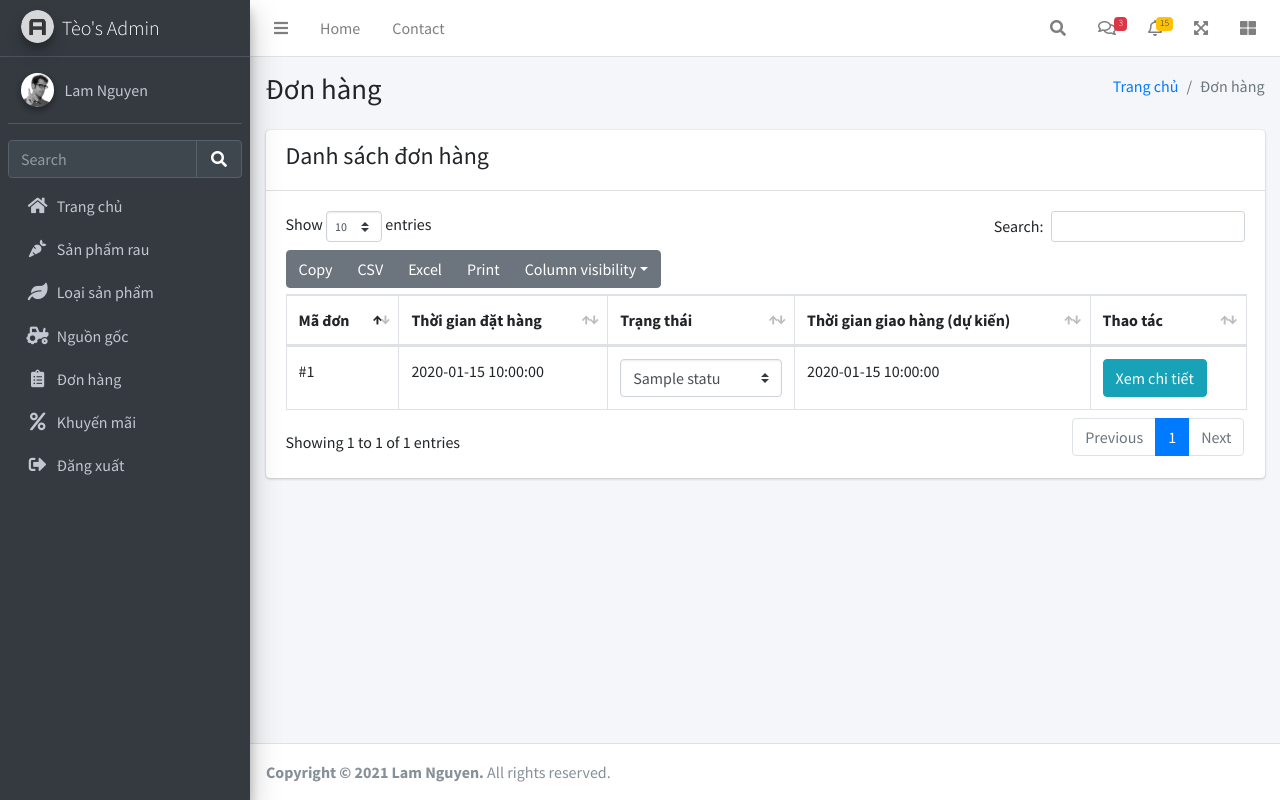
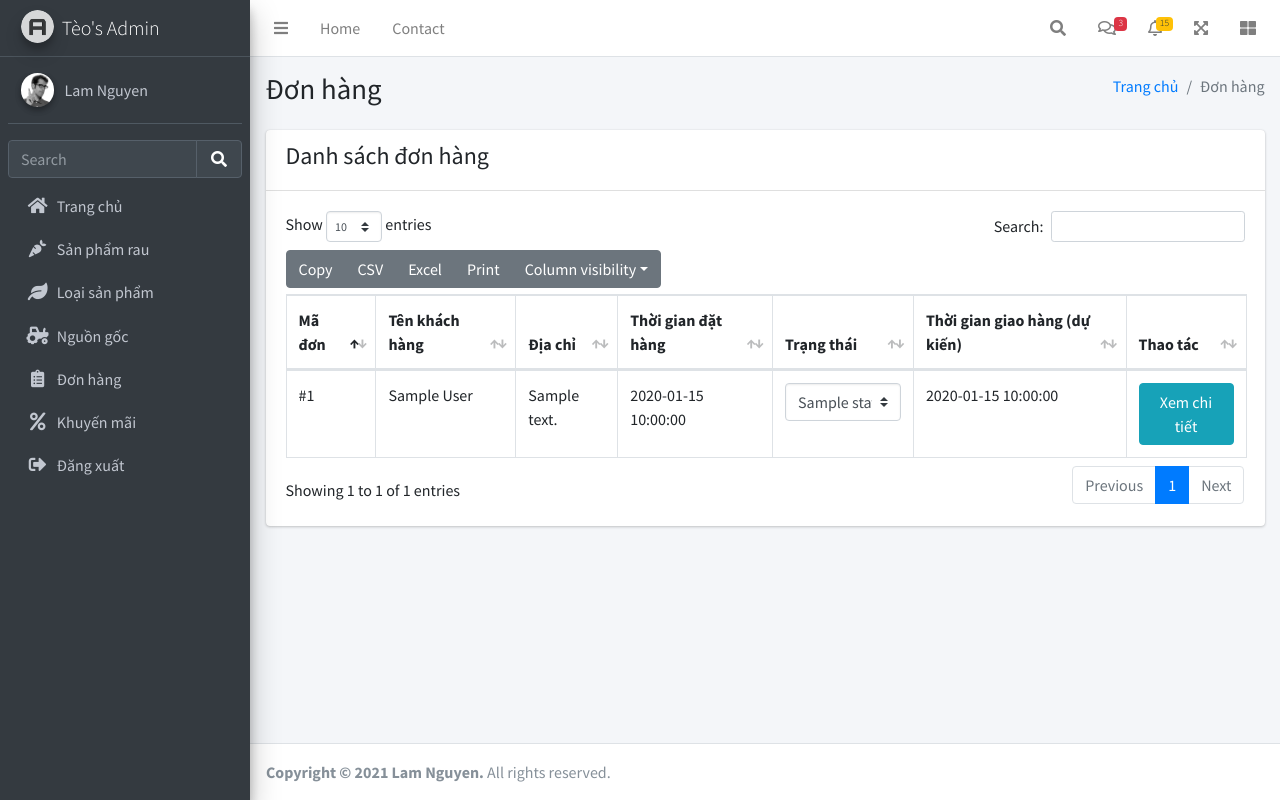
Before and after one commit to tunglamdev/TeoStore, a PHP site: page /admin/orders in a window 1280 px wide. Run offline with PHP 8.4, Linux system fonts and the light colour scheme; the visitor is signed in with stand-in values (Sample User, id 1); tables that the repository leaves empty or names only in its code hold one stand-in row (values such as "Sample post"); data that the repository does not hold is empty; some libraries are stand-ins or nearby versions.

Commit message:
Admin: Add username and address into order page

```diff
--- a/App/Models/OrderModel.php
+++ b/App/Models/OrderModel.php
@@ -107,7 +107,7 @@
 
         // Admin
         function all(){
-            $sql = "SELECT O.id as id, O.order_time as order_time, O.delivery_time as deli_time, S.id as status FROM orders O JOIN status S ON O.id_status = S.id";
+            $sql = "SELECT O.id as id, O.order_time as order_time, O.delivery_time as deli_time, S.id as status, U.name as username, U.address as address FROM orders O JOIN status S ON O.id_status = S.id JOIN users U ON O.id_user = U.id";
             $result = $this->conn->query($sql);
 
             if($result->num_rows >0){
--- a/App/Views/admin/orders/index.php
+++ b/App/Views/admin/orders/index.php
@@ -31,6 +31,8 @@
                   <thead>
                   <tr>
                     <th>Mã đơn</th>
+                    <th>Tên khách hàng</th>
+                    <th>Địa chỉ</th>
                     <th>Thời gian đặt hàng</th>
                     <th>Trạng thái</th>
                     <th>Thời gian giao hàng (dự kiến)</th>
@@ -41,6 +43,8 @@
                   <?php foreach($data["order"] as $key => $order) :?>
                     <tr>
                       <td>#<?= $order["id"] ?></td>
+                      <td><?= $order["username"] ?></td>
+                      <td><?= $order["address"] ?></td>
                       <td><?= $order["order_time"] ?></td>
                       <td>
                         <select onchange="updateOrderStatus(<?= $order['id'] ?>, status_order<?= $order['id'] ?>)" class="custom-select" id="status_order<?= $order['id'] ?>" name="cate" required>
```
